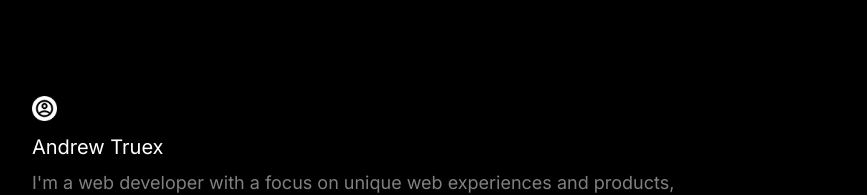
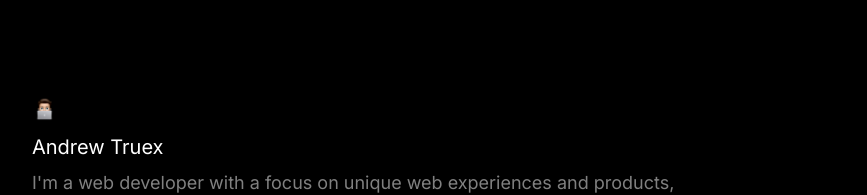
Before and after one commit to ajtruex/links, a Next.js app: page / in a window 1280 px wide. Shown: the top 195 px of the page, without its empty margins (205-1072 px from the left). Built offline with nearby package versions, Linux system fonts and the light colour scheme.

Commit message:
Update index.tsx

```diff
--- a/src/pages/index.tsx
+++ b/src/pages/index.tsx
@@ -16,7 +16,7 @@ export default function Home() {
         <div className="mb-10">
           <Image
             className="mb-3"
-            src="/images/user.png"
+            src="/images/memoji-mac.png"
             width="25"
             height="25"
             alt="Smile icon"
```
